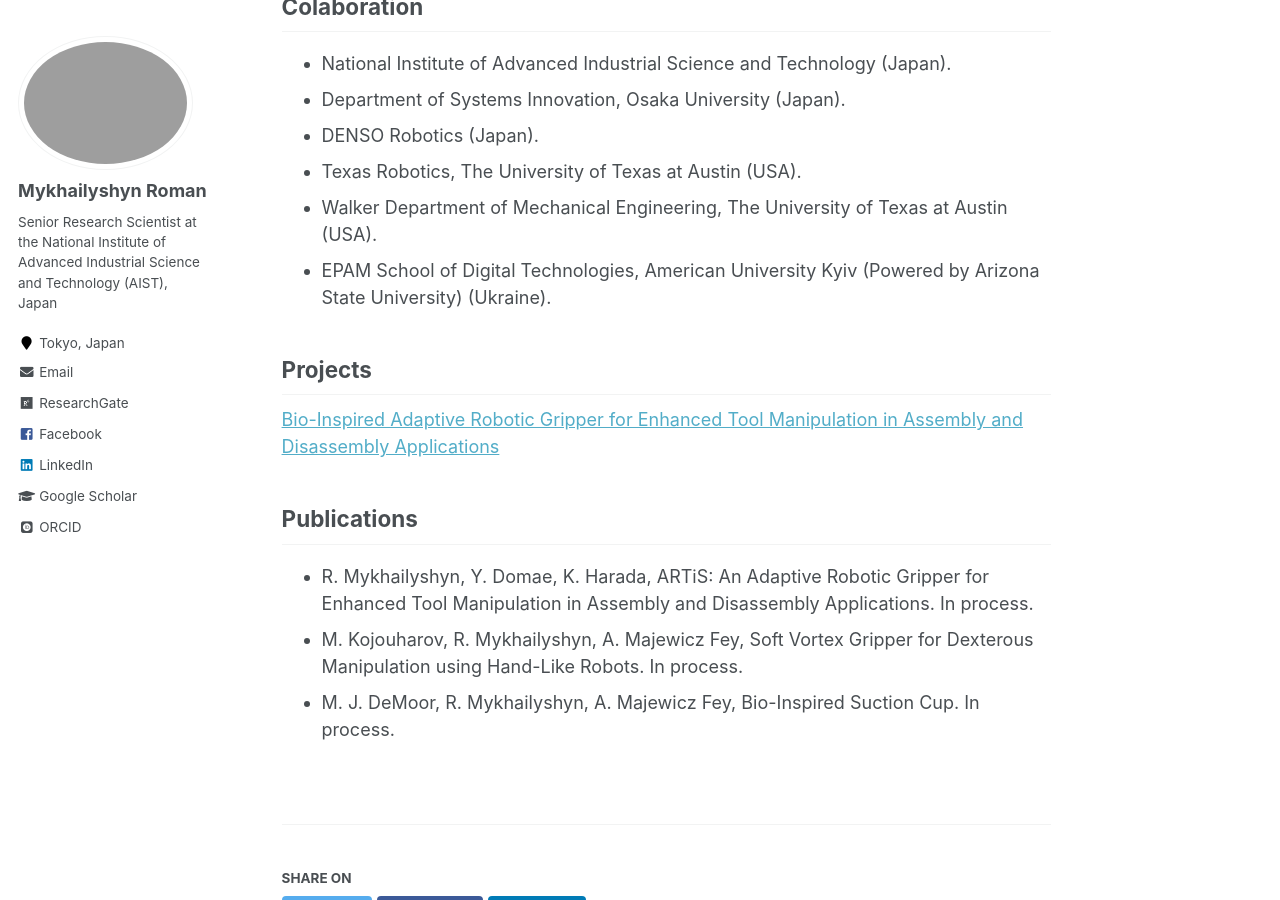
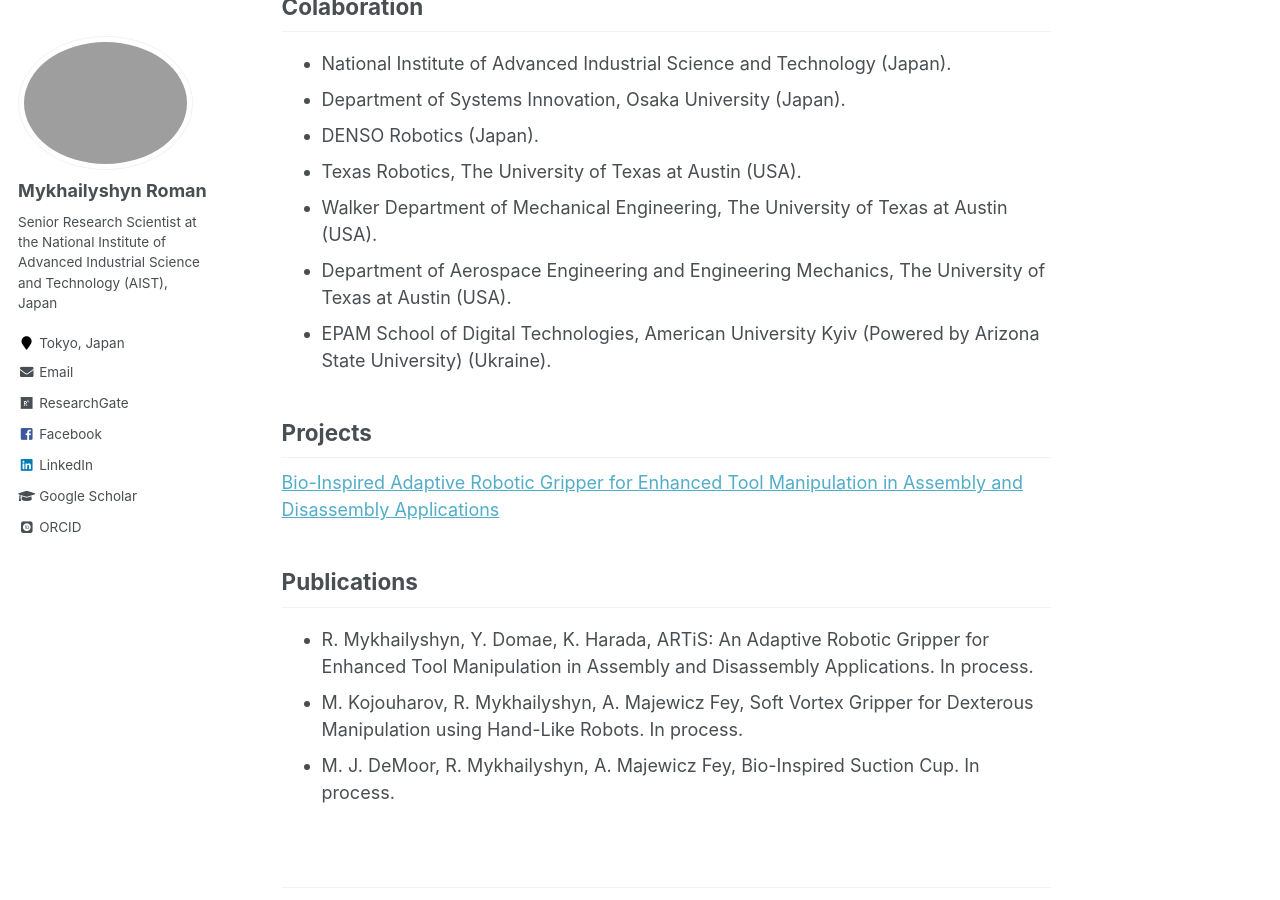
Before and after one commit to RomanMykhailyshyn/RomanMykhailyshyn.github.io, a Jekyll site: the page built from _portfolio/portfolio-3.md, in a window 1280 px wide and 900 px high, scrolled down 674 px. Built offline with Jekyll 4.4.1, drawn with Linux system fonts in a browser that asks for light colours; some web fonts are replaced.

Commit message:
Update portfolio-3.md

```diff
--- a/_portfolio/portfolio-3.md
+++ b/_portfolio/portfolio-3.md
@@ -15,6 +15,7 @@ The project partially funded by grant "Disassembly plans that take into account
 * DENSO Robotics (Japan).
 * Texas Robotics, The University of Texas at Austin (USA).
 * Walker Department of Mechanical Engineering, The University of Texas at Austin (USA).
+* Department of Aerospace Engineering and Engineering Mechanics, The University of Texas at Austin (USA).
 * EPAM School of Digital Technologies, American University Kyiv (Powered by Arizona State University) (Ukraine).
 
 ## Projects
```
